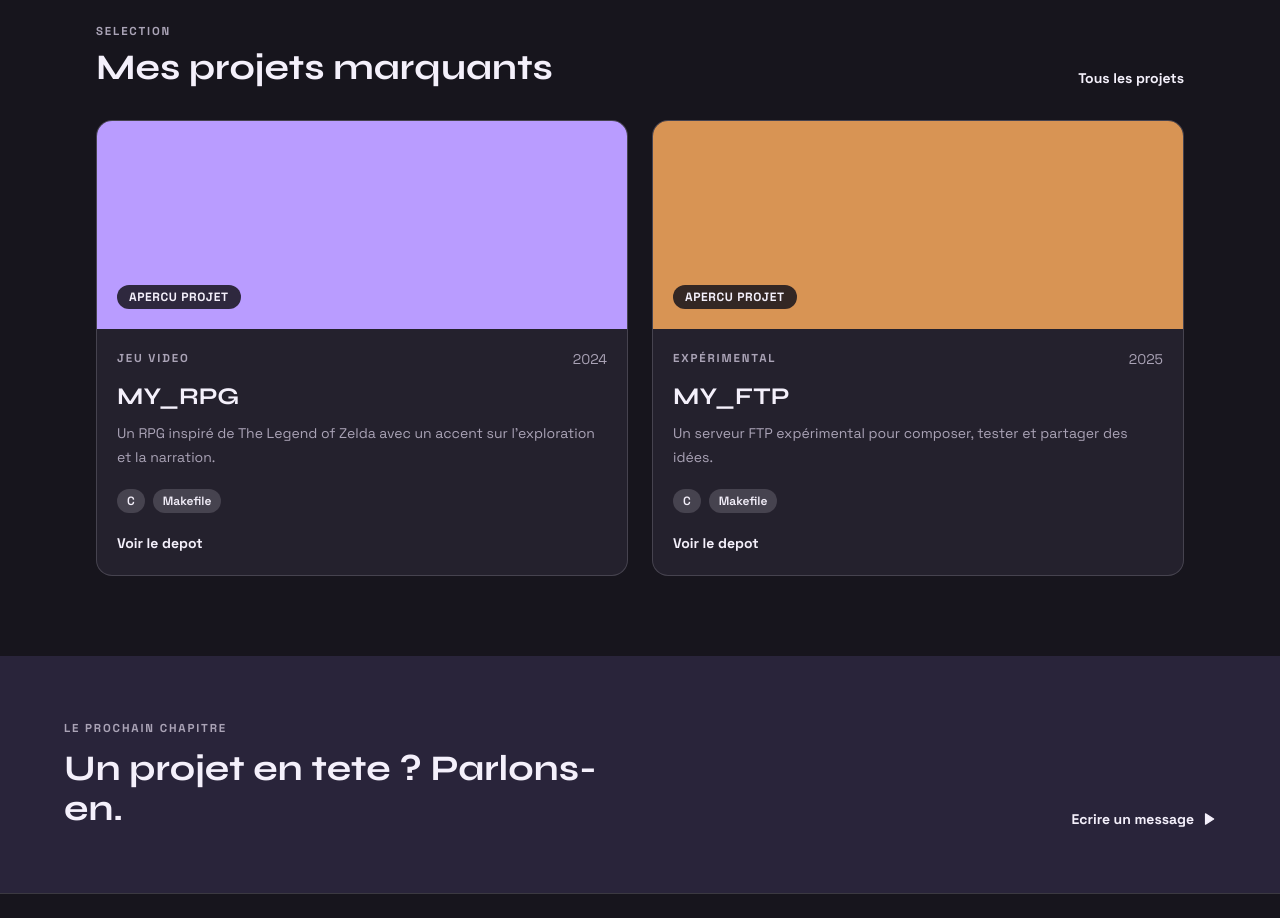
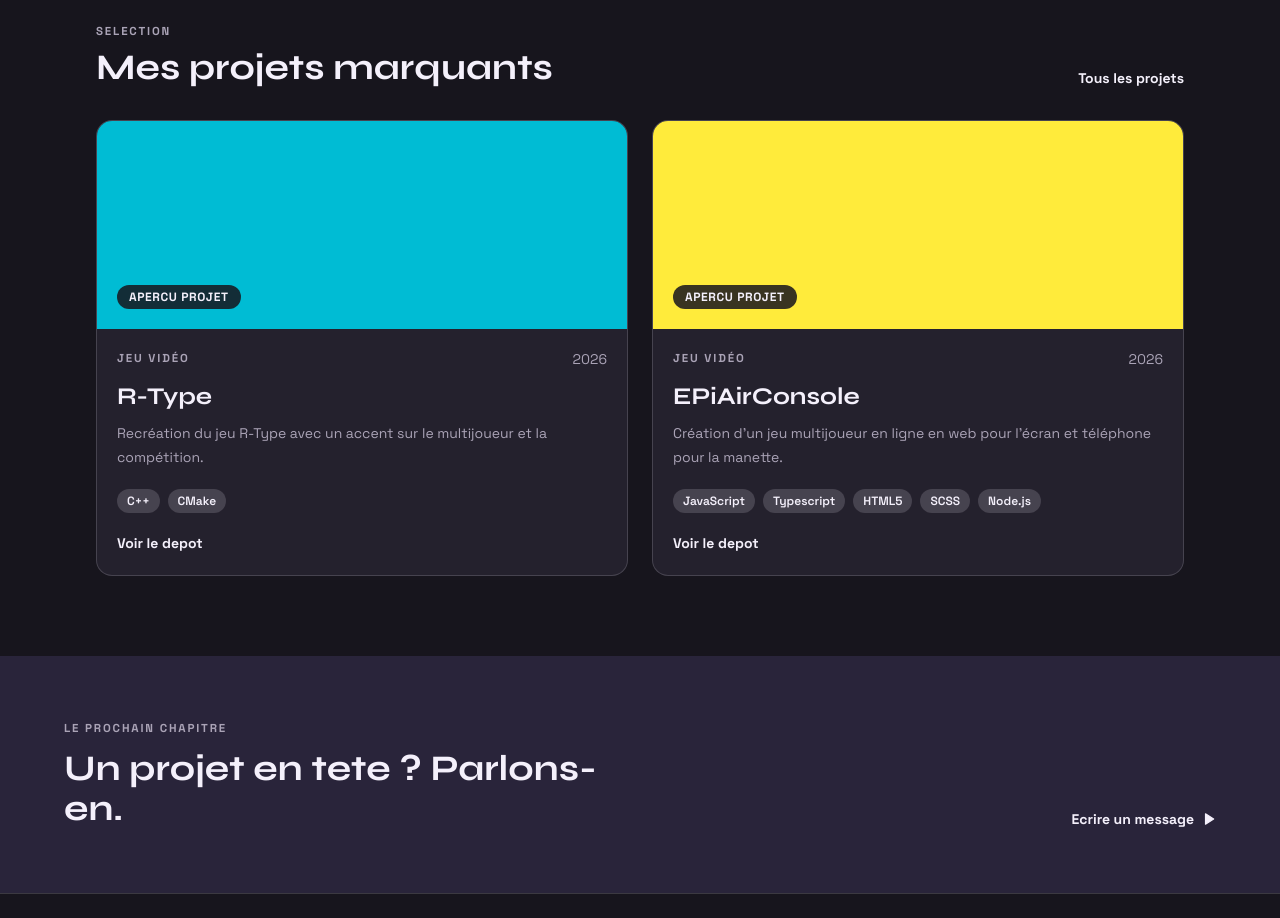
Before and after one commit to Nolfews/Portfolio, a Next.js app: page / in a window 1280 px wide. Shown: the part 960-1878 px from the top of the page. Built offline with nearby package versions, Linux system fonts and the light colour scheme.

Commit message:
[UPDATE] refine project categories and enhance featured projects sorting logic

```diff
--- a/src/data/portfolio.ts
+++ b/src/data/portfolio.ts
@@ -5,7 +5,7 @@
   en: string;
 };
 
-export type ProjectCategory = "web" | "game" | "software" | "technical";
+export type ProjectCategory = "web" | "games" | "software";
 
 export type PortfolioProject = {
   id: string;
@@ -275,4 +275,6 @@
   }
 ];
 
-export const featuredProjects = projectCatalog.slice(0, 2);
+export const featuredProjects = [...projectCatalog]
+  .sort((firstProject, secondProject) => Number(secondProject.year) - Number(firstProject.year))
+  .slice(0, 2);
```
